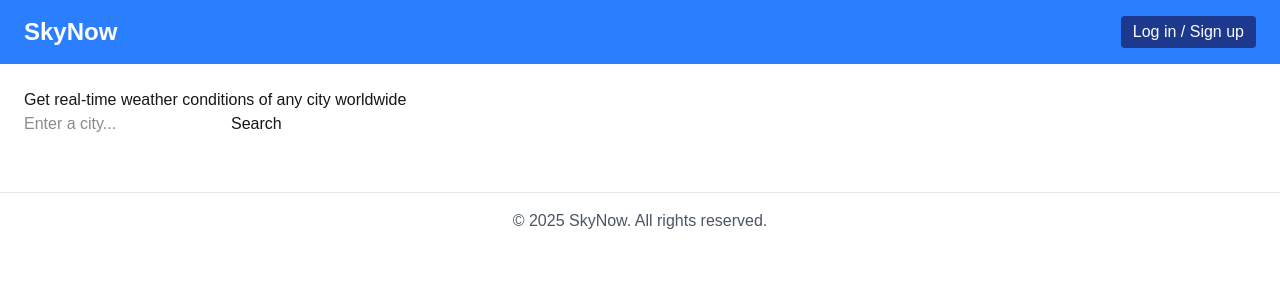
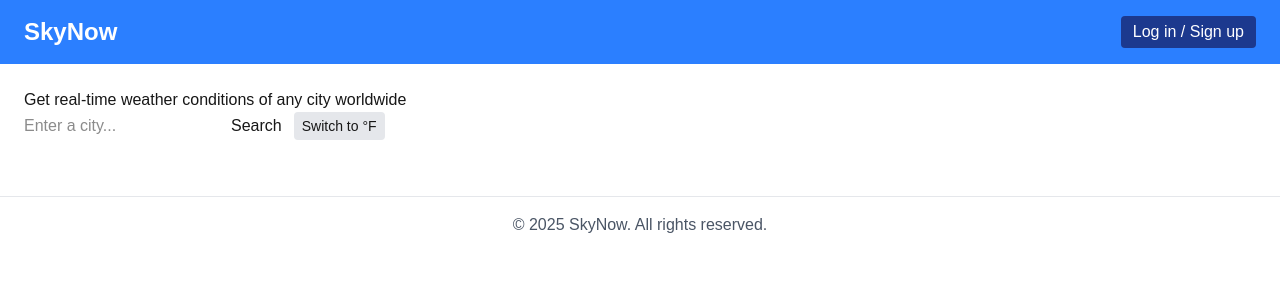
Before and after one commit to PemaBhutia2005/fullstack-intern-test, a Next.js app: page / in a window 1280 px wide. Shown: the top 300 px of the page. Built offline with nearby package versions, Linux system fonts and the light colour scheme.

Commit message:
Add Celsius / Fahrenheit toggle button

```diff
--- a/src/app/page.tsx
+++ b/src/app/page.tsx
@@ -12,6 +12,8 @@ export default function Home() {
 
 	const [favorites, setFavorites] = useState<string[]>([]);
 	const [username, setUsername] = useState<string | null>(null);
+
+	const [isCelsius, setIsCelsius] = useState(true);
 
 	// load username and favorites from localStorage
 	useEffect(() => {
@@ -91,11 +93,24 @@ export default function Home() {
 		}
 	};
 
+	//toggle between Celsius and Fahrenheit
+	function toggleUnit() {
+		if (isCelsius) {
+			setIsCelsius(false);
+		} else {
+			setIsCelsius(true);
+		}
+	}
 	return (
 		<div>
 			<h1>Get real-time weather conditions of any city worldwide</h1>
 			<input type="text" placeholder="Enter a city..." value={city} onChange={(e) => setCity(e.target.value)} />
 			<button onClick={handleSearch}>Search</button>
+
+			{/* temperature unit toggle */}
+			<button onClick={toggleUnit} className="ml-3 bg-gray-200 px-2 py-1 rounded text-sm">
+				Switch to {isCelsius ? "°F" : "°C"}
+			</button>
 
 			{/* conditional renderings */}
 			{loading && <p>Loading...</p>}
@@ -108,9 +123,8 @@ export default function Home() {
 					<p>Local time: {weather.location.localtime}</p>
 					<img src={weather.current.condition.icon} alt={weather.current.condition.text} />
 					<p>{weather.current.condition.text}</p>
-					<p>
-						{weather.current.temp_c}°C (Feels like {weather.current.feelslike_c}°C)
-					</p>
+					{/* temperature display changes depending on toggle */}
+					<p>{isCelsius ? `${weather.current.temp_c}°C (Feels like ${weather.current.feelslike_c}°C)` : `${weather.current.temp_f}°F (Feels like ${weather.current.feelslike_f}°F)`}</p>
 					<p>Humidity: {weather.current.humidity}%</p>
 					<p>
 						Wind: {weather.current.wind_kph} km/h {weather.current.wind_dir}
```
